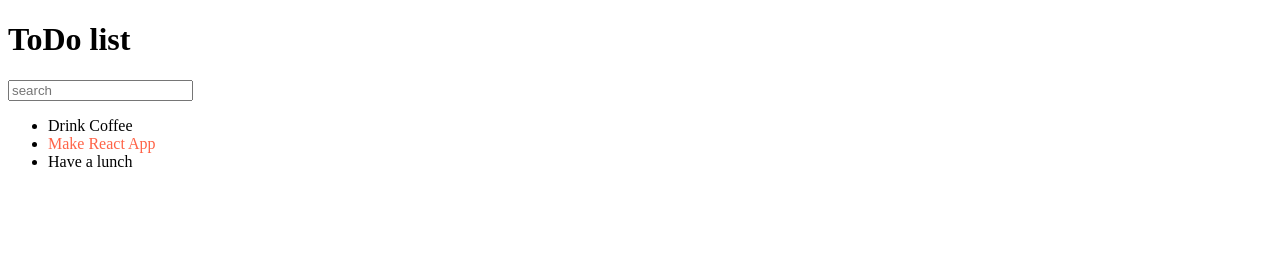
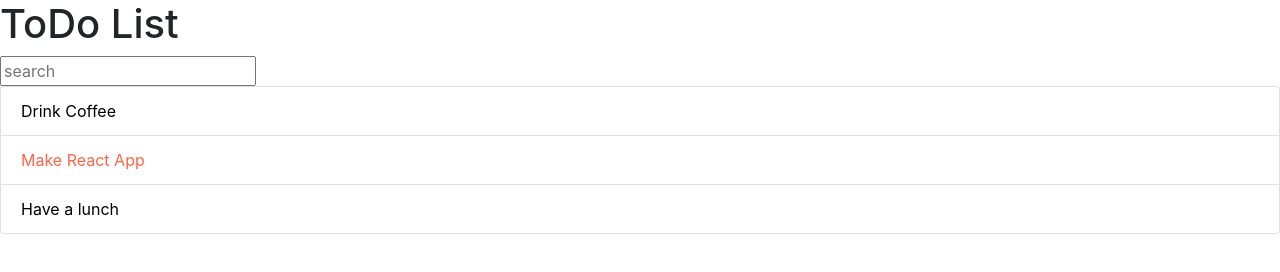
Before and after one commit to twintetra/ReactToDoList, a React app: page / in a window 1280 px wide. Built offline with nearby package versions, Linux system fonts and the light colour scheme.

Commit message:
add css bootstrap

```diff
--- a/public/index.html
+++ b/public/index.html
@@ -6,6 +6,8 @@
       name="viewport"
       content="width=device-width, initial-scale=1, shrink-to-fit=no"
     />
+    <link rel="stylesheet" href="https://stackpath.bootstrapcdn.com/bootstrap/4.3.0/css/bootstrap.min.css">
+    <link rel="stylesheet" href="https://stackpath.bootstrapcdn.com/font-awesome/4.7.0/css/font-awesome.min.css">
     <title>React ToDo List</title>
   </head>
   <body>
--- a/src/components/header-app.js
+++ b/src/components/header-app.js
@@ -1,7 +1,7 @@
 import React from 'react';
 
 const HeaderApp = () => {
-    return <h1>ToDo list</h1>;
+    return <h1>ToDo List</h1>;
 };
 
 
--- a/src/components/todo-list.js
+++ b/src/components/todo-list.js
@@ -7,7 +7,7 @@ const ToDoList = ({todos}) => {
     const elements =  todos.map((item) => {
         const { id, ...itemProps } = item;
         return (
-            <li key={id}>
+            <li key={id} className="list-group-item">
                 <ToDoListItem { ...itemProps}/>
             </li>
         )
@@ -15,7 +15,7 @@ const ToDoList = ({todos}) => {
 
 
     return (
-        <ul>
+        <ul className="list-group todo-list">
             { elements }
         </ul>
     );
```
